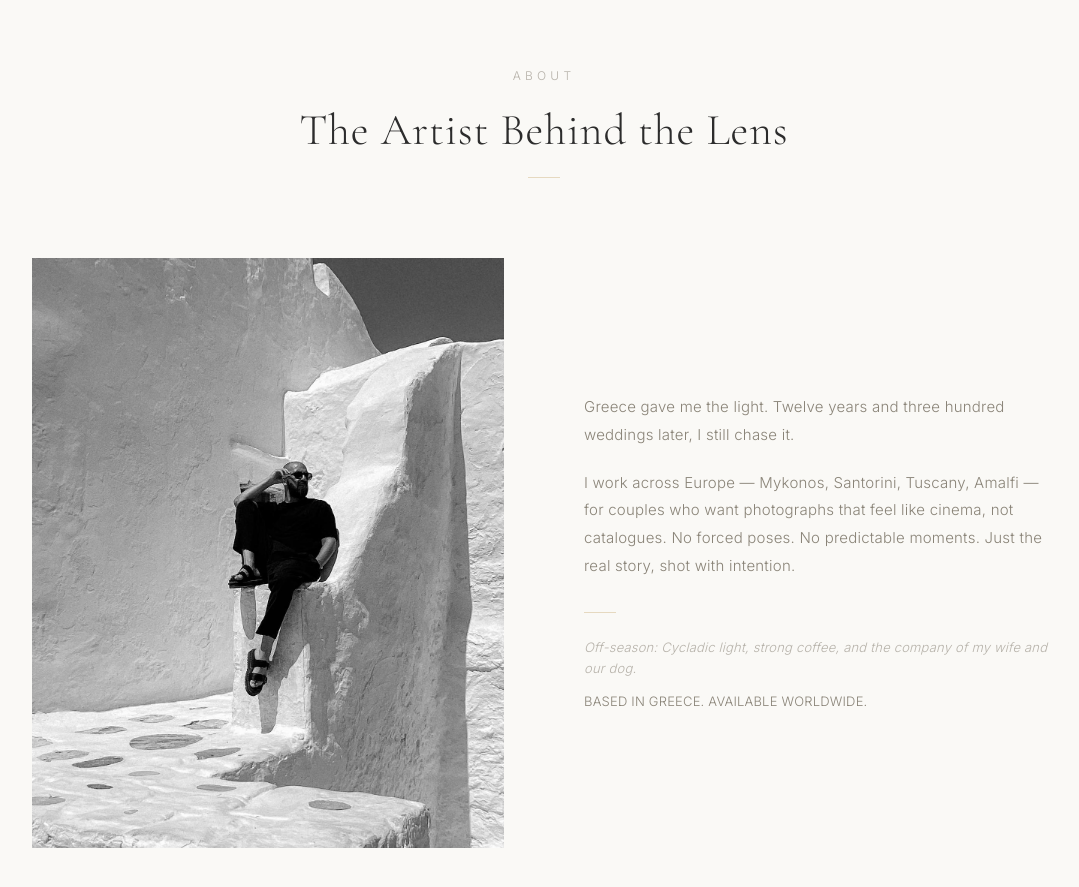
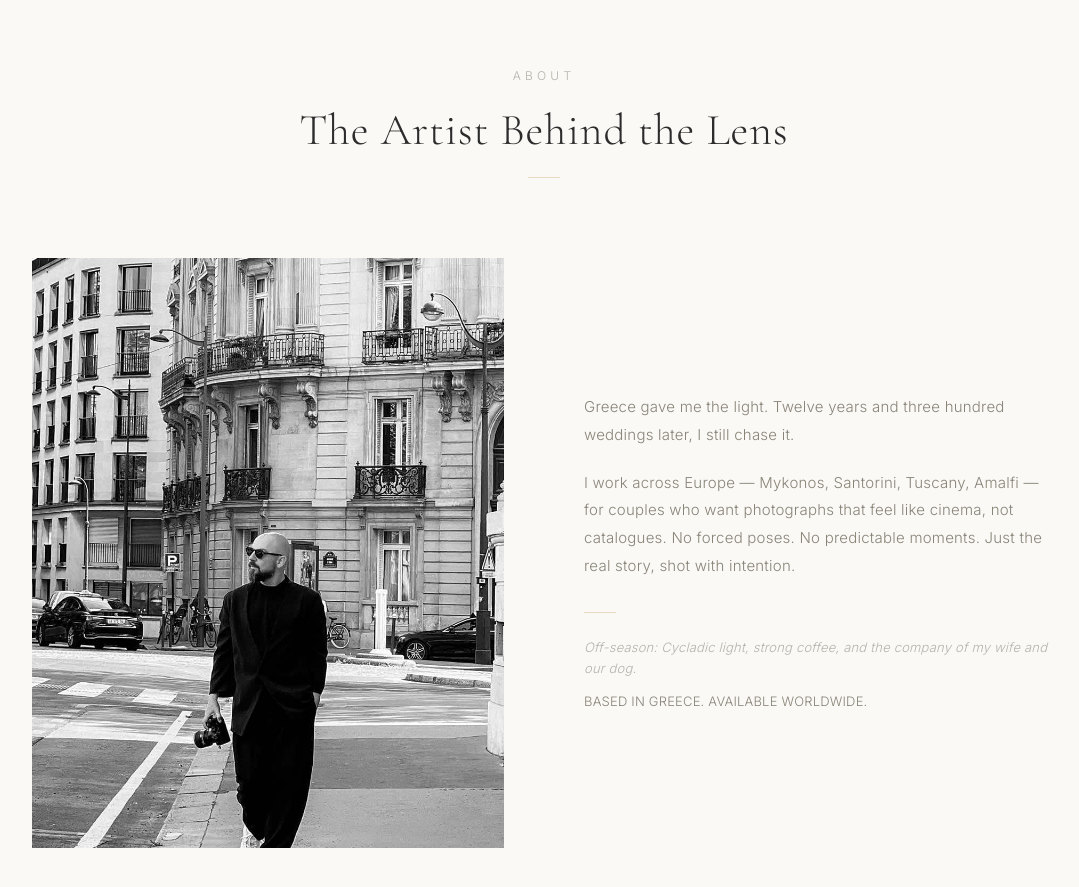
Before and after one commit to flexnoir/kalampokas, a Next.js app: page / in a window 1280 px wide. Shown: the part 6520-7407 px from the top of the page, without its empty margins (96-1175 px from the left). Built offline with nearby package versions, Linux system fonts and the light colour scheme.

Commit message:
Bio Image

```diff
--- a/components/sections/About.tsx
+++ b/components/sections/About.tsx
@@ -10,7 +10,7 @@ export default function About() {
       <div className="grid grid-cols-1 md:grid-cols-2 gap-10 md:gap-20 items-center">
         <AnimateOnScroll>
           <ParallaxImage
-            src="/images/about-v2.jpg"
+            src="/images/about-v3.jpg"
             alt="Lefteris Kalampokas"
             aspect="4/5"
             sizes="(max-width: 768px) 100vw, 50vw"
```
Also changed, not shown: public/images/about-v3.jpg (added).
